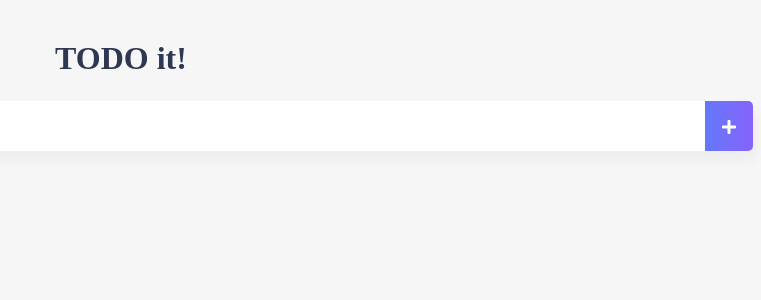
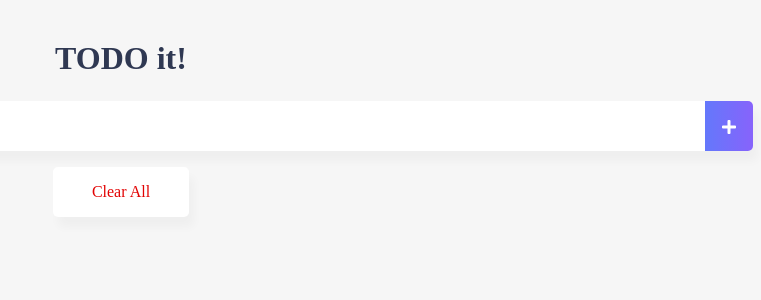
Before and after one commit to wowww/vue, a Vue app in the folder vue-todo/: page / in a window 1280 px wide. Shown: the top 300 px of the page, without its empty margins (519-1280 px from the left). Built offline with nearby package versions, Linux system fonts and the light colour scheme.

Commit message:
feat. TodoFooter 컴포넌트 구현
TodoFooter 스타일링 및 Clear All 버튼 클릭 시, 모든 Todo List 삭제되도록 구현

```diff
--- a/vue-todo/src/components/TodoFooter.vue
+++ b/vue-todo/src/components/TodoFooter.vue
@@ -1,13 +1,33 @@
 <template>
-
+  <div class="clearAllContainer shadow">
+    <span class="clearAllBtn" v-on:click="clearTodo">Clear All</span>
+  </div>
 </template>
 
 <script>
 export default {
-
+  methods: {
+    clearTodo: function() {
+      localStorage.clear();
+    }
+  }
 }
 </script>
 
-<style>
+<style scoped>
+.clearAllContainer {
+  width: 8.5rem;
+  height: 50px;
+  line-height: 50px;
+  background-color: #fff;
+  border-radius: 5px;
+  margin: 0 auto;
+  cursor: pointer;
+}
+
+.clearAllBtn {
+  display: block;
+  color: #e20303;
+}
 
 </style>
```
